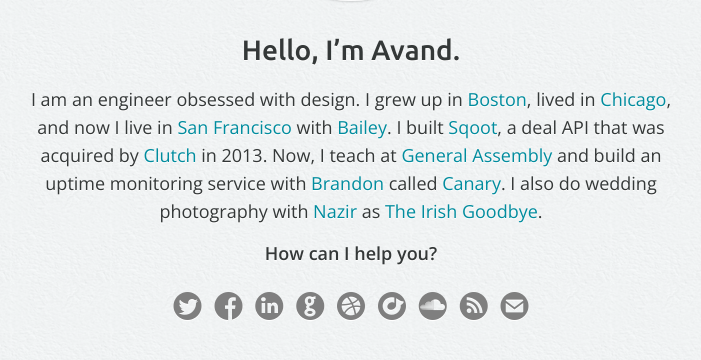
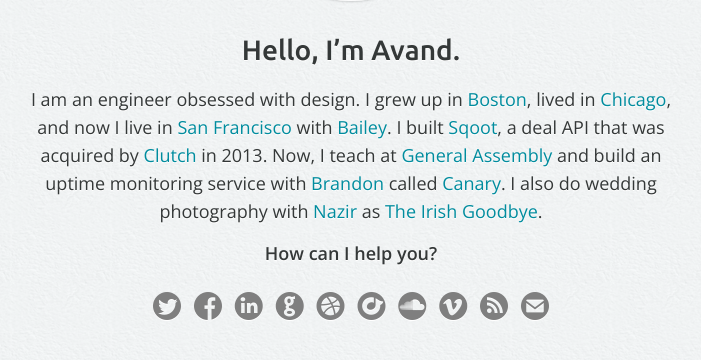
Before and after one commit to avand/avand.github.com, a Jekyll site: the page built from index.html, in a window 1280 px wide, cut to the strip 268-628 px from the top of the page. Shown: the whole strip, without its empty margins (289-990 px from the left). Built offline with Jekyll 4.4.1, drawn with Linux system fonts in a browser that asks for light colours; Markdown is read by kramdown in place of the engine named in the settings; comment, search, counter and statistics services are not loaded.

Commit message:
Adding Vimeo link and fixing SoundCloud link

```diff
--- a/_includes/_links.html
+++ b/_includes/_links.html
@@ -5,7 +5,8 @@
   <a href="https://github.com/avand" class="github ss-icon ss-social-circle" title="GitHub">GitHub</a>
   <a href="http://dribbble.com/avand" class="dribbble ss-icon ss-social-circle" title="Dribbble">Dribbble</a>
   <a href="http://www.rdio.com/people/avand/" class="rdio ss-icon ss-social-circle" title="Rdio">Rdio</a>
-  <a href="http://www.rdio.com/people/avand/" class="soundcloud ss-icon ss-social-circle" title="SoundCloud">SoundCloud</a>
+  <a href="https://soundcloud.com/avand" class="soundcloud ss-icon ss-social-circle" title="SoundCloud">SoundCloud</a>
+  <a href="https://vimeo.com/avand" class="vimeo ss-icon ss-social-circle" title="Vimeo">Vimeo</a>
   <a href="/blog.html" class="rss ss-icon ss-social-circle" title="Blog">RSS</a>
   <a href="mailto:avand@avandamiri.com" class="email ss-icon ss-social-circle" title="Email">Email</a>
 </div>
--- a/stylesheets/screen.css
+++ b/stylesheets/screen.css
@@ -59,6 +59,7 @@
   .links .rss:hover        { color: #008C9E; }
   .links .soundcloud:hover { color: #FF3300; }
   .links .twitter:hover    { color: #3098E6; }
+  .links .vimeo:hover      { color: #1ab7ea; }
 
 .headshot {
   border-style: solid;
```
